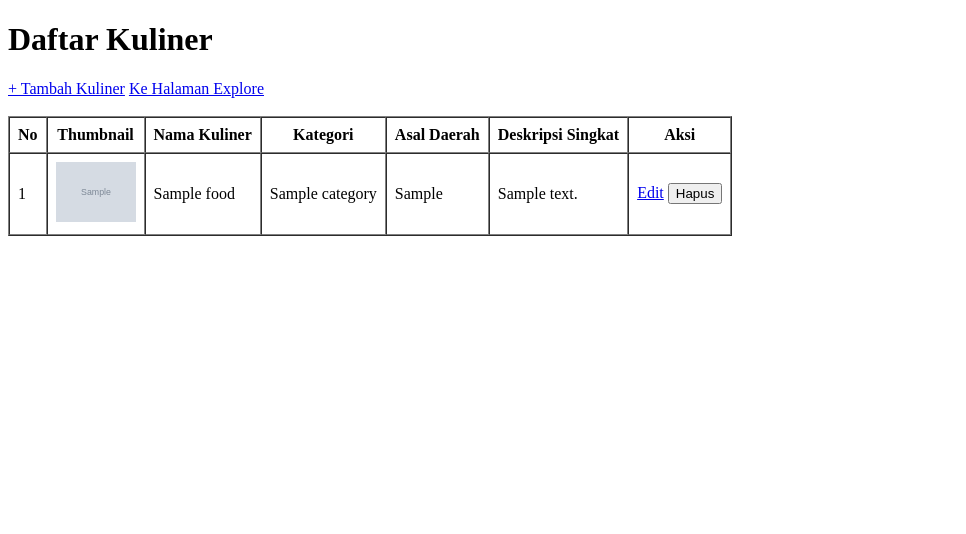
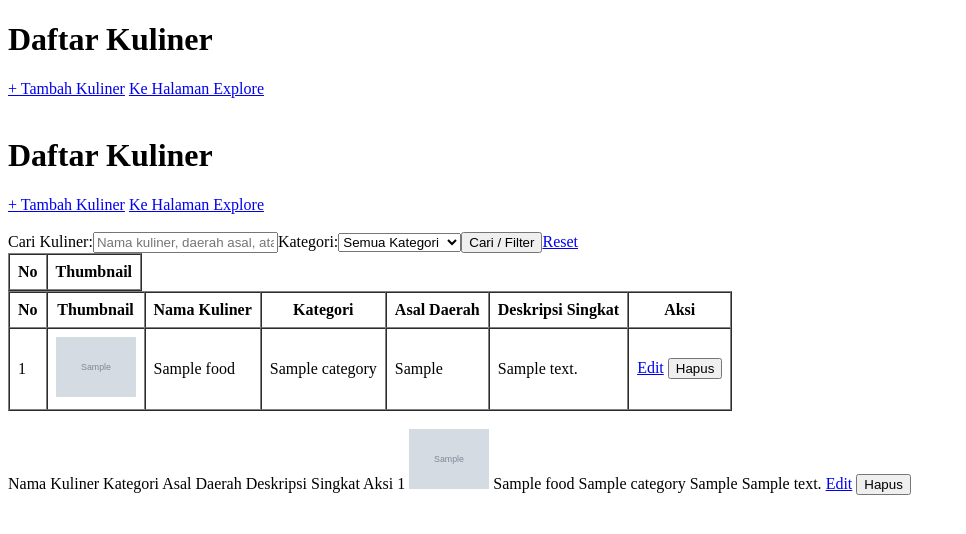
Before and after one commit to rejyainttuff/sayamaumasak, a Laravel app: template resources/views/foods/index.blade.php in a window 1280 px wide. Shown: the top 534 px of the page, without its empty margins (0-966 px from the left). Run offline with Laravel 12, Linux system fonts and the light colour scheme; the template is opened without the code that fills it: most values are stand-ins (such as "Sample title", 1, 10 or a date in 2020); grey boxes marked "Sample" are stand-in pictures; lists and menus that the app fills with data are empty.

Commit message:
menambahkan fitur pencarian dan fitur kategori data kuliner

```diff
--- a/resources/views/foods/create.blade.php
+++ b/resources/views/foods/create.blade.php
@@ -3,7 +3,7 @@
 <head>
     <meta charset="UTF-8">
     <meta name="viewport" content="width=device-width, initial-scale=1.0">
-    <title>Tambah Kuliner — SayaMauMasak</title>
+    <title>Tambah Kuliner</title>
 </head>
 <body>
     <h1>Tambah Kuliner</h1>
--- a/resources/views/foods/edit.blade.php
+++ b/resources/views/foods/edit.blade.php
@@ -3,7 +3,7 @@
 <head>
     <meta charset="UTF-8">
     <meta name="viewport" content="width=device-width, initial-scale=1.0">
-    <title>Edit Kuliner — SayaMauMasak</title>
+    <title>Edit Kuliner</title>
 </head>
 <body>
     <h1>Edit Kuliner</h1>
--- a/resources/views/foods/index.blade.php
+++ b/resources/views/foods/index.blade.php
@@ -1,4 +1,32 @@
 <!DOCTYPE html>
+<html lang="id">
+<head>
+    <meta charset="UTF-8">
+    <meta name="viewport" content="width=device-width, initial-scale=1.0">
+    <title>Daftar Kuliner</title>
+</head>
+<body>
+    <h1>Daftar Kuliner</h1>
+
+    @if (session('success'))
+        <p>{{ session('success') }}</p>
+    @endif
+
+    <div>
+        <a href="{{ route('foods.create') }}">+ Tambah Kuliner</a>
+        <a href="{{ route('explore') }}">Ke Halaman Explore</a>
+    </div>
+
+    <br>
+
+    @if ($foods->isEmpty())
+        <p>Belum ada data kuliner yang tersedia.</p>
+    @else
+        <table border="1" cellpadding="8" cellspacing="0">
+            <thead>
+                <tr>
+                    <th>No</th>
+                    <th>Thumbnail</th><!DOCTYPE html>
 <html lang="id">
 <head>
     <meta charset="UTF-8">
@@ -19,8 +47,49 @@
 
     <br>
 
+    @php
+        $currentSearch = $search ?? request('search', '');
+        $currentCategory = (string) ($categoryFilter ?? request('category', ''));
+    @endphp
+
+    <form action="{{ route('foods.index') }}" method="GET">
+        <label for="search">Cari Kuliner:</label>
+        <input
+            type="text"
+            id="search"
+            name="search"
+            value="{{ $currentSearch }}"
+            placeholder="Nama kuliner, daerah asal, atau deskripsi..."
+        >
+
+        <label for="category">Kategori:</label>
+        <select id="category" name="category">
+            <option value="">Semua Kategori</option>
+            @foreach ($categories as $category)
+                <option
+                    value="{{ $category->id }}"
+                    {{ $currentCategory === (string) $category->id || $currentCategory === (string) $category->slug ? 'selected' : '' }}
+                >
+                    {{ $category->name }}
+                </option>
+            @endforeach
+        </select>
+
+        <button type="submit">Cari / Filter</button>
+
+        @if ($currentSearch !== '' || $currentCategory !== '')
+            <a href="{{ route('foods.index') }}">Reset</a>
+        @endif
+    </form>
+
+    <br>
+
     @if ($foods->isEmpty())
-        <p>Belum ada data kuliner yang tersedia.</p>
+        @if ($currentSearch !== '' || $currentCategory !== '')
+            <p>Tidak ada data kuliner yang sesuai dengan pencarian atau filter yang dipilih.</p>
+        @else
+            <p>Belum ada data kuliner yang tersedia.</p>
+        @endif
     @else
         <table border="1" cellpadding="8" cellspacing="0">
             <thead>
@@ -70,3 +139,46 @@
     @endif
 </body>
 </html>
+                    <th>Nama Kuliner</th>
+                    <th>Kategori</th>
+                    <th>Asal Daerah</th>
+                    <th>Deskripsi Singkat</th>
+                    <th>Aksi</th>
+                </tr>
+            </thead>
+            <tbody>
+                @foreach ($foods as $index => $food)
+                    <tr>
+                        <td>{{ $foods->firstItem() + $index }}</td>
+                        <td>
+                            @if ($food->thumbnail)
+                                <img src="{{ $food->thumbnail }}" alt="{{ $food->name }}" width="80">
+                            @else
+                                <span>-</span>
+                            @endif
+                        </td>
+                        <td>{{ $food->name }}</td>
+                        <td>{{ $food->category?->name ?? '-' }}</td>
+                        <td>{{ $food->origin_area }}</td>
+                        <td>{{ $food->short_description }}</td>
+                        <td>
+                            <a href="{{ route('foods.edit', $food) }}">Edit</a>
+                            <form action="{{ route('foods.destroy', $food) }}" method="POST" style="display:inline;" onsubmit="return confirm('Yakin ingin menghapus kuliner ini?');">
+                                @csrf
+                                @method('DELETE')
+                                <button type="submit">Hapus</button>
+                            </form>
+                        </td>
+                    </tr>
+                @endforeach
+            </tbody>
+        </table>
+
+        <br>
+
+        <div>
+            {{ $foods->links() }}
+        </div>
+    @endif
+</body>
+</html>
```
Also changed, not shown: app/Http/Controllers/FoodController.php (+29 -3 lines).
